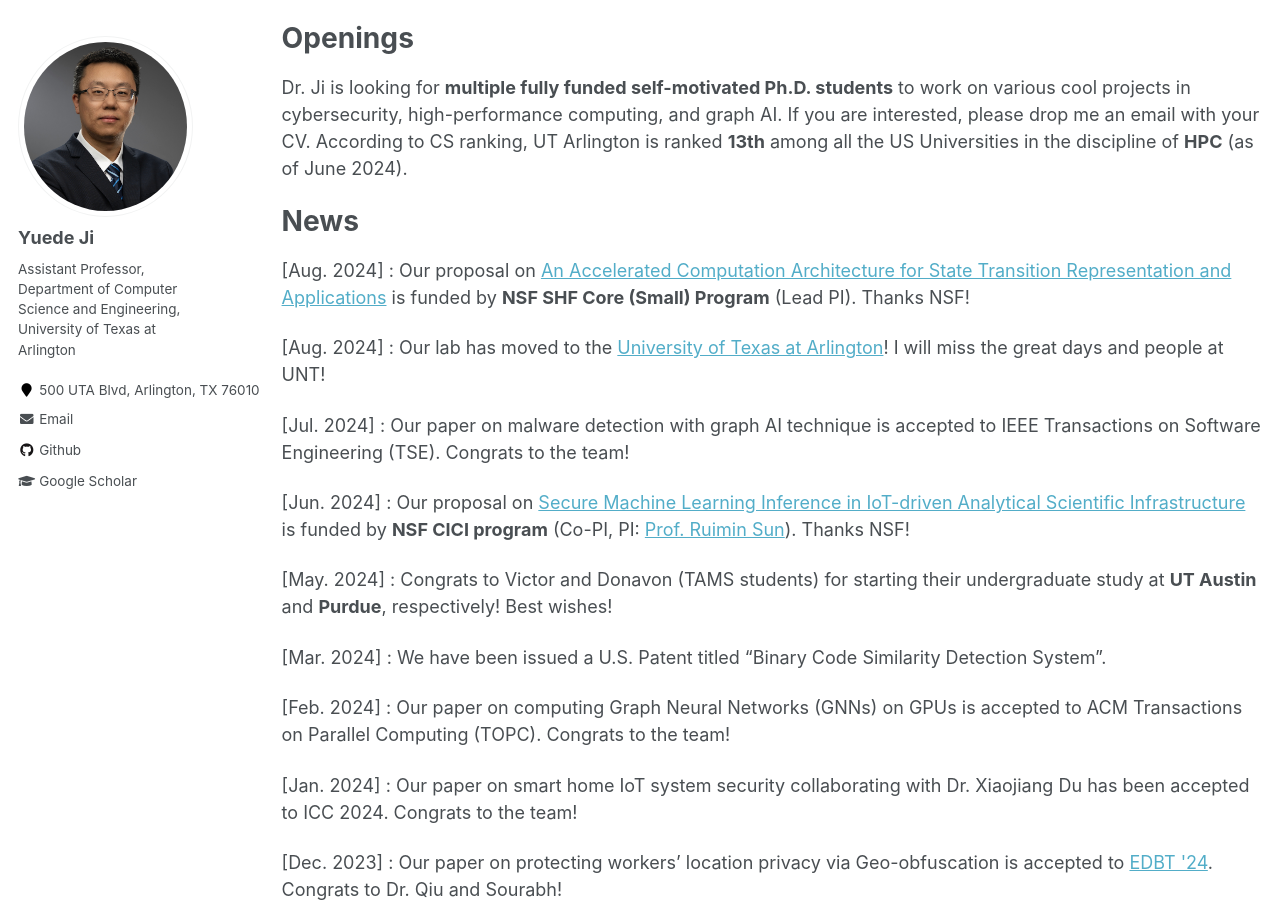
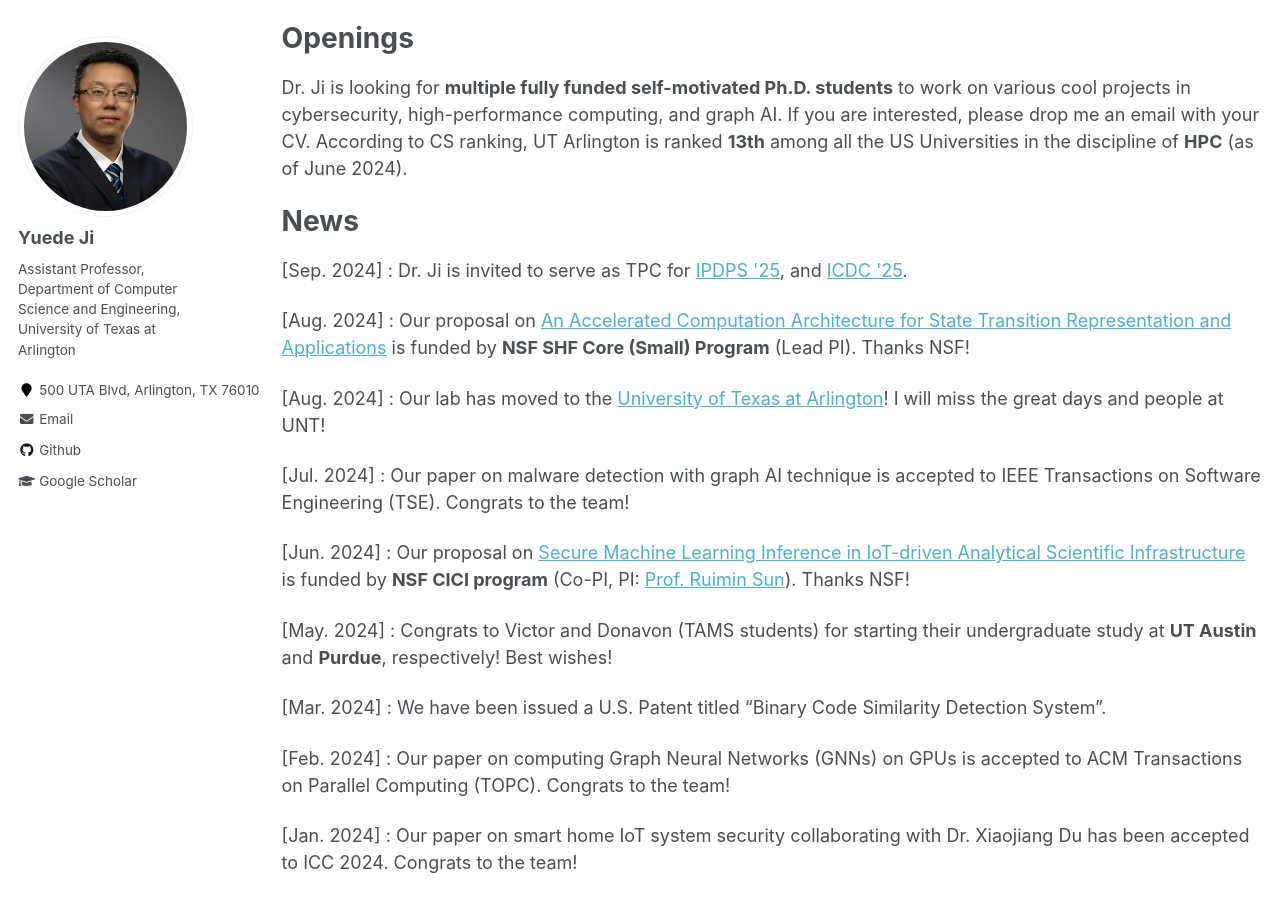
Before and after one commit to yuede/yuede.github.io, a Jekyll site: the page built from _pages/about.md, in a window 1280 px wide and 900 px high, scrolled down 486 px. Built offline with Jekyll 4.4.1, drawn with Linux system fonts in a browser that asks for light colours.

Commit message:
update about

```diff
--- a/_pages/about.md
+++ b/_pages/about.md
@@ -24,6 +24,8 @@ Dr. Ji is looking for <strong>multiple fully funded self-motivated Ph.D. student
 
 News
 ======
+[Sep. 2024] : Dr. Ji is invited to serve as TPC for [IPDPS \'25](https://www.ipdps.org/), and [ICDC \'25](https://icdcs2025.icdcs.org/).
+
 [Aug. 2024] : Our proposal on [An Accelerated Computation Architecture for State Transition Representation and Applications](https://www.nsf.gov/awardsearch/showAward?AWD_ID=2409211&HistoricalAwards=false) is funded by <strong>NSF SHF Core (Small) Program</strong> (Lead PI). Thanks NSF!
 
 [Aug. 2024] : Our lab has moved to the [University of Texas at Arlington](https://www.uta.edu/)! I will miss the great days and people at UNT!
```
